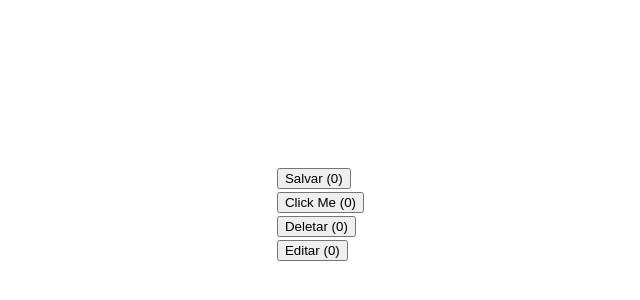
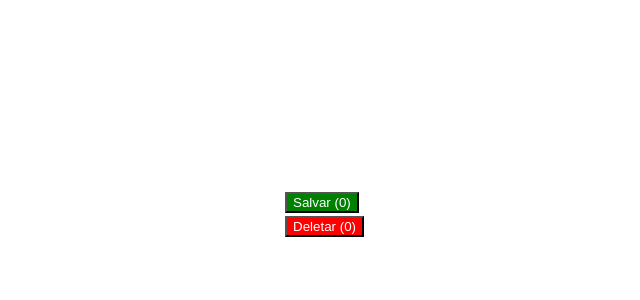
Before and after one commit to luizvelasco/modulo_2, a Vue app: page / in a window 1280 px wide. Shown: the part 186-486 px from the top of the page, without its empty margins (276-916 px from the left). Built offline with nearby package versions, Linux system fonts and the light colour scheme.

Commit message:
Passando dados para o componente filho (props)

```diff
--- a/src/App.vue
+++ b/src/App.vue
@@ -6,10 +6,7 @@ import AppButton from './components/AppButton.vue';
 
 <template>
   <div>
-   <AppButton>Salvar</AppButton><br>
-   <AppButton/><br>
-   <AppButton>Deletar</AppButton><br>
-   <AppButton>Editar</AppButton><br>
-
+   <AppButton variant="active">Salvar</AppButton><br>
+   <AppButton variant="inactive">Deletar</AppButton><br>
   </div>
 </template>
--- a/src/components/AppButton.vue
+++ b/src/components/AppButton.vue
@@ -1,5 +1,20 @@
+<template>
+    <button @click="onClick"
+        :class="{'active': props.variant === 'active',
+        'inactive': props.variant === 'inactive'
+
+        }"
+    >
+        <slot>Click Me</slot>
+        ({{ clicks }})
+    </button>
+
+</template>
+
 <script setup>
 import { ref } from 'vue';
+
+    const props = defineProps(['variant']);
 
     const clicks = ref(0);
     const onClick = () => {
@@ -7,10 +22,13 @@ import { ref } from 'vue';
     };
 </script>
 
-<template>
-    <button @click="onClick">
-        <slot>Click Me</slot>
-        ({{ clicks }})
-    </button>
-
-</template>
+<style>
+    .active {
+        background-color: green;
+        color: white;
+    }
+    .inactive {
+        background-color: red;
+        color: white;
+    }
+</style>
```
